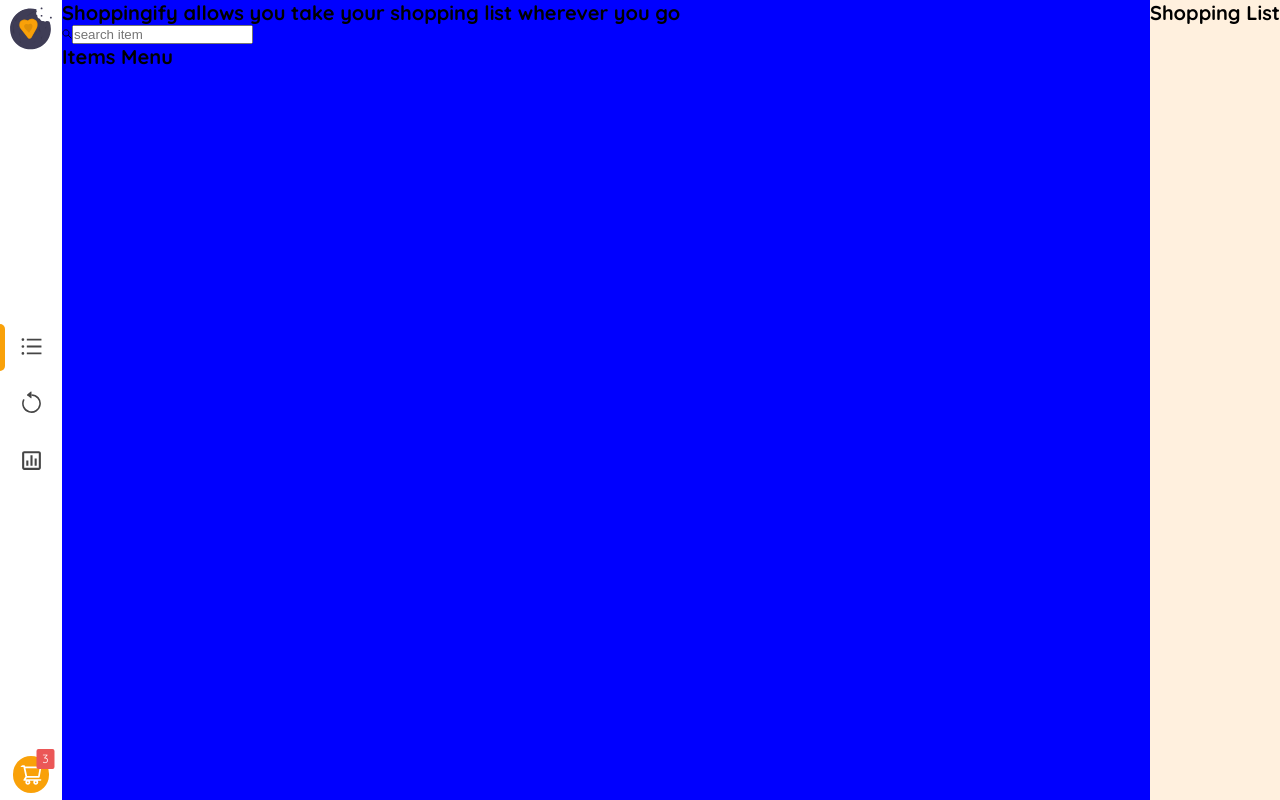
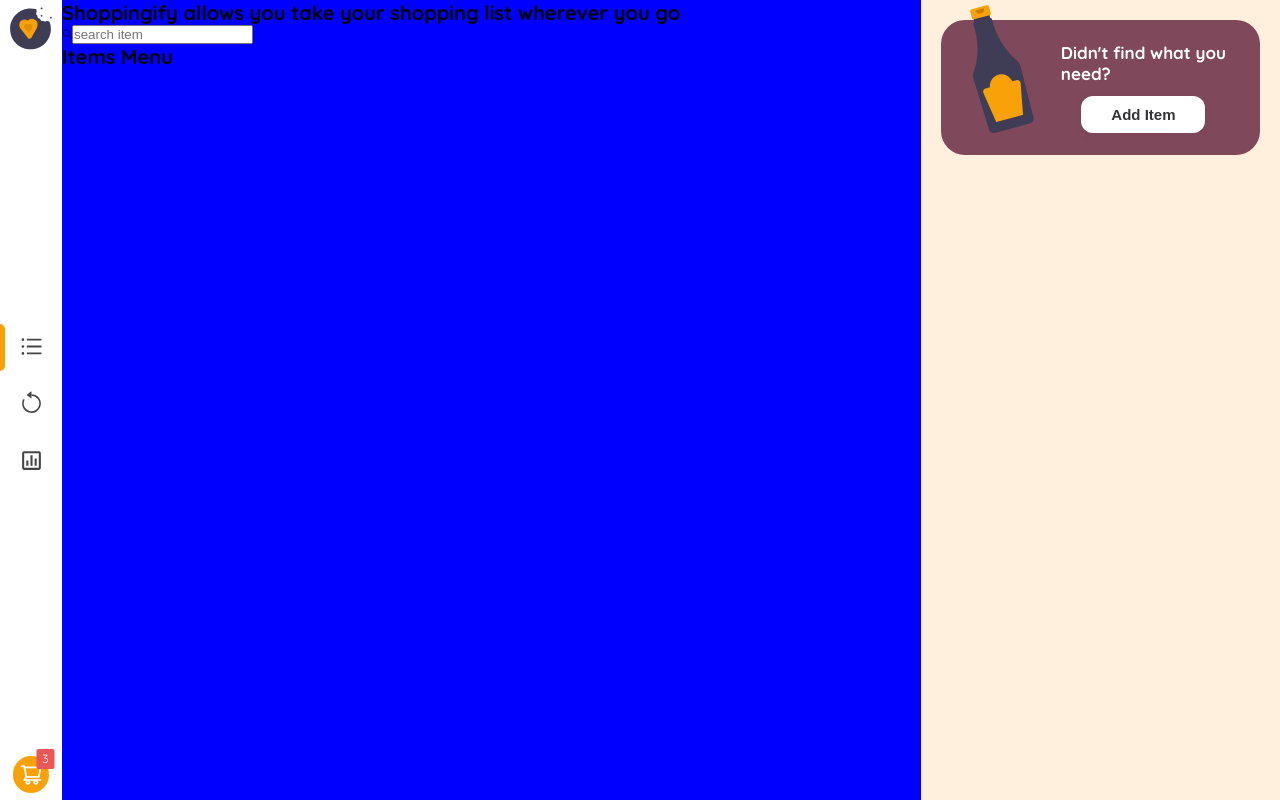
Before and after one commit to Ahmad44452/shoppingify, a React (Vite) app in the folder client/: page / in a window 1280 px wide. Built offline with nearby package versions, Linux system fonts and the light colour scheme.

Commit message:
Restructured Project

```diff
--- a/client/src/AppRoutes.jsx
+++ b/client/src/AppRoutes.jsx
@@ -1,19 +1,21 @@
 import { BrowserRouter, Routes, Route } from "react-router-dom";
-import Navbar from "./Components/Navbar";
+
 import Items from "./Pages/Items";
 import History from "./Pages/History";
 import Statistics from "./Pages/Statistics";
 
+import AppLayout from "./Layouts/AppLayout";
+
 const AppRoutes = () => {
   return (
     <BrowserRouter>
-      <Navbar>
+      <AppLayout>
         <Routes>
           <Route path="/" element={<Items />} />
           <Route path="/history" element={<History />} />
           <Route path="/statistics" element={<Statistics />} />
         </Routes>
-      </Navbar>
+      </AppLayout>
     </BrowserRouter>
   );
 };
--- a/client/src/Components/Navbar/index.jsx
+++ b/client/src/Components/Navbar/index.jsx
@@ -6,9 +6,8 @@
 import "./styles.scss";
 import ToolTip from "../ToolTip/ToolTip";
 
-const Navbar = ({ children }) => {
+const Navbar = () => {
   return (
-    <div className="maincontent__container">
     <nav className="navbar">
       <div className="navbar__logo">
         <img src={logo} alt="Logo" />
@@ -58,9 +57,6 @@
         <p className="navbar__cart--count">3</p>
       </div>
     </nav>
-
-      <div className="maincontent">{children}</div>
-    </div>
   );
 };
 
--- a/client/src/Components/Navbar/styles.scss
+++ b/client/src/Components/Navbar/styles.scss
@@ -1,14 +1,3 @@
-.maincontent {
-  flex-grow: 1;
-  background-color: #fafafe;
-
-  &__container {
-    display: flex;
-    height: 100vh;
-    // background-color: orangered;
-  }
-}
-
 .navbar {
   display: flex;
   flex-direction: column;
--- /dev/null
+++ b/client/src/Components/ShoppingList/index.jsx
@@ -0,0 +1,23 @@
+import "./styles.scss";
+import bottleImg from "../../assets/source.svg";
+
+const ShoppingList = () => {
+  return (
+    <div className="list">
+      <div className="list__add">
+        <img src={bottleImg} className="list__add--img" alt="bottle" />
+        <div className="list__add--content">
+          <p className="list__add--text">
+            Didn't find what you
+            <br />
+            need?
+          </p>
+          <button className="list__add--button">Add Item</button>
+        </div>
+      </div>
+      <div className="list__items"></div>
+    </div>
+  );
+};
+
+export default ShoppingList;
--- /dev/null
+++ b/client/src/Components/ShoppingList/styles.scss
@@ -0,0 +1,43 @@
+.list {
+  background-color: #fff0de;
+  padding: 2rem;
+
+  &__add {
+    background-color: #80485b;
+    display: flex;
+    align-items: center;
+    column-gap: 2.5rem;
+    padding-right: 2rem;
+    padding: 0 3.4rem 0 1.4rem;
+    border-radius: 2.4rem;
+
+    &--img {
+      transform: translateY(-20px);
+    }
+
+    &--content {
+      color: #fff;
+      text-align: center;
+    }
+
+    &--text {
+      font-weight: 700;
+      font-size: 1.7rem;
+      text-align: left;
+    }
+
+    &--button {
+      background-color: #fff;
+      color: #34333a;
+      font-weight: 700;
+      font-size: 1.5rem;
+      margin-top: 1.2rem;
+      cursor: pointer;
+      border: none;
+      outline: none;
+      box-shadow: 0px 2px 12px rgba(0, 0, 0, 0.04);
+      border-radius: 12px;
+      padding: 1rem 3rem;
+    }
+  }
+}
--- /dev/null
+++ b/client/src/Components/Sidebar/index.jsx
@@ -0,0 +1,8 @@
+import "./styles.scss";
+import ShoppingList from "../ShoppingList";
+
+const Sidebar = () => {
+  return <ShoppingList />;
+};
+
+export default Sidebar;
--- /dev/null
+++ b/client/src/Layouts/AppLayout/index.jsx
@@ -0,0 +1,15 @@
+import "./styles.scss";
+import Navbar from "../../Components/Navbar";
+import Sidebar from "../../Components/Sidebar";
+
+const AppLayout = ({ children }) => {
+  return (
+    <div className="app">
+      <Navbar />
+      <div className="maincontent">{children}</div>
+      <Sidebar />
+    </div>
+  );
+};
+
+export default AppLayout;
--- /dev/null
+++ b/client/src/Layouts/AppLayout/styles.scss
@@ -0,0 +1,9 @@
+.maincontent {
+  flex-grow: 1;
+  background-color: #fafafe;
+}
+
+.app {
+  display: flex;
+  height: 100vh;
+}
--- a/client/src/Pages/Items/ShoppingList/index.jsx
+++ /dev/null
@@ -1,11 +0,0 @@
-import "./styles.scss";
-
-const ShoppingList = () => {
-  return (
-    <div className="list__container">
-      <h1>Shopping List</h1>
-    </div>
-  );
-};
-
-export default ShoppingList;
--- a/client/src/Pages/Items/ShoppingList/styles.scss
+++ /dev/null
@@ -1,3 +0,0 @@
-.list__container {
-  background-color: #fff0de;
-}
--- a/client/src/Pages/Items/index.jsx
+++ b/client/src/Pages/Items/index.jsx
@@ -1,5 +1,4 @@
 import Menu from "./Menu";
-import ShoppingList from "./ShoppingList";
 
 import "./styles.scss";
 
@@ -7,7 +6,6 @@
   return (
     <div className="items__container">
       <Menu />
-      <ShoppingList />
     </div>
   );
 };
```
Also changed, not shown: client/src/Components/Sidebar/styles.scss (added). Lines whose indentation alone changed are shown as unchanged.
